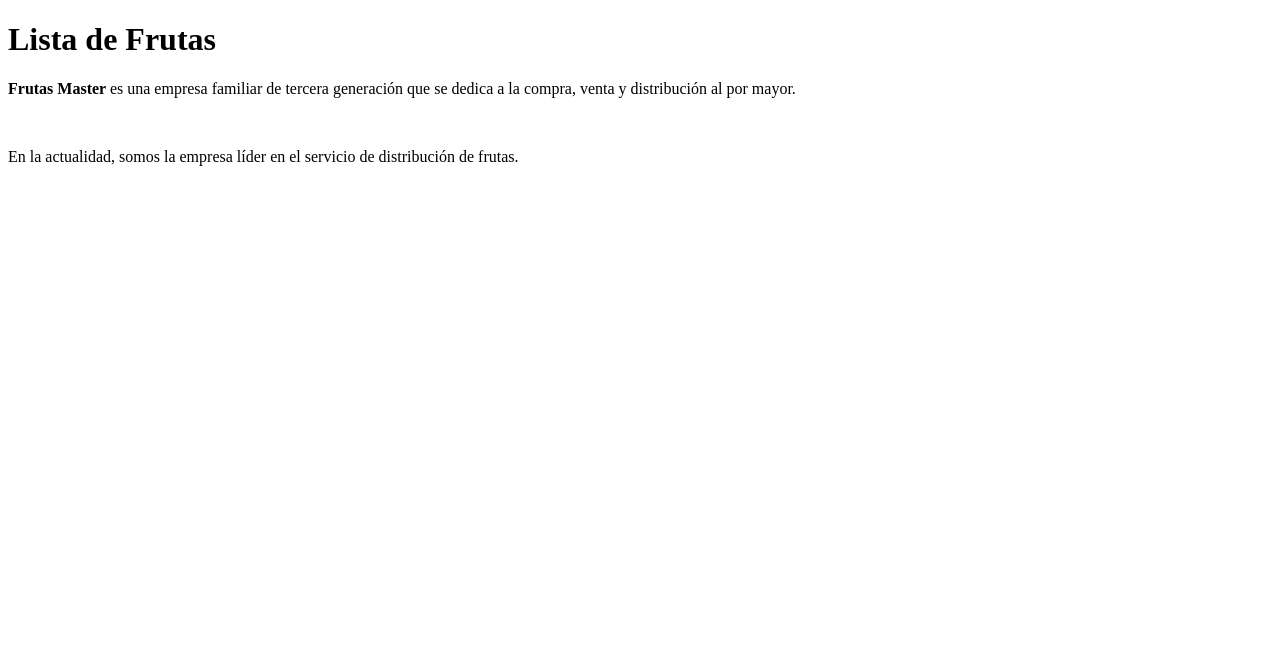
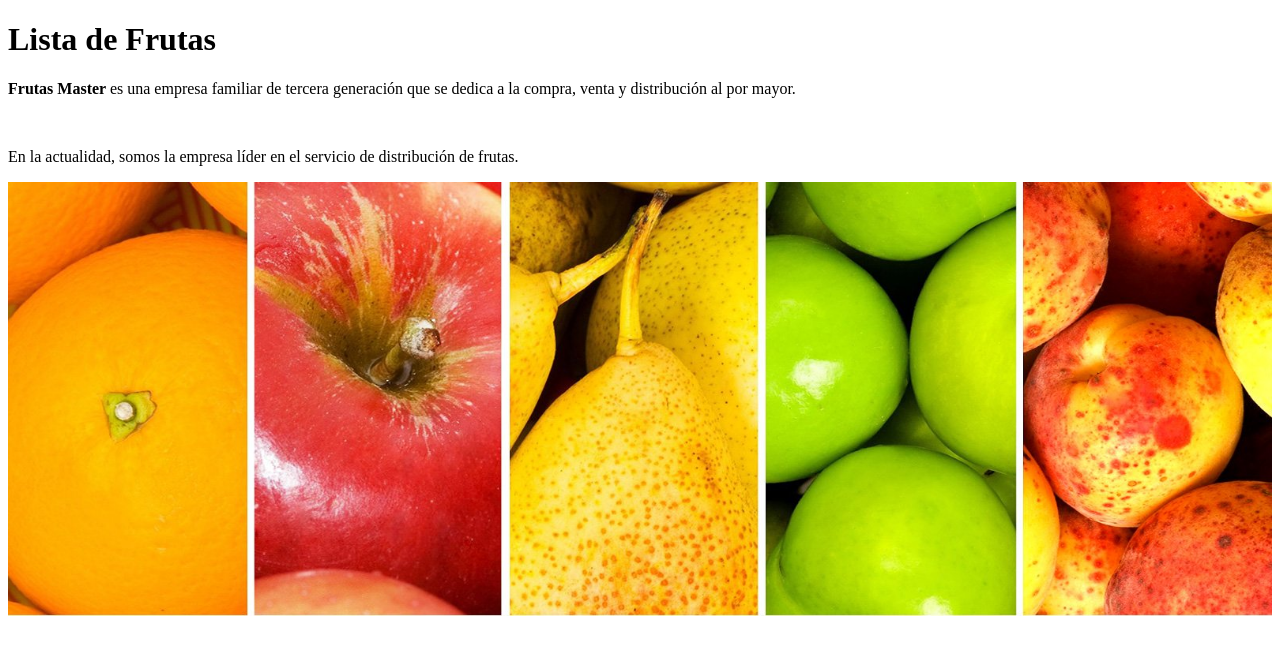
Before and after one commit to nanynn/lista-frutas, a plain HTML site: page index.html in a window 1280 px wide. Drawn offline with Linux system fonts and the light colour scheme.

Commit message:
vincule la imagen con el index

```diff
--- a/index.html
+++ b/index.html
@@ -10,6 +10,7 @@
 		<p><b>Frutas Master </b>es una empresa familiar de tercera generación que se dedica a la compra, venta y distribución al por mayor.</p></br>
 		<p>En la actualidad, somos la empresa líder en el servicio de distribución de frutas.</p>
 
+		<img src="imagenes/frutas.jpg" alt="frutas" width="100%" height="50%">
 
 
 		<script src ="assets/js/javascript.js"></script>
```
